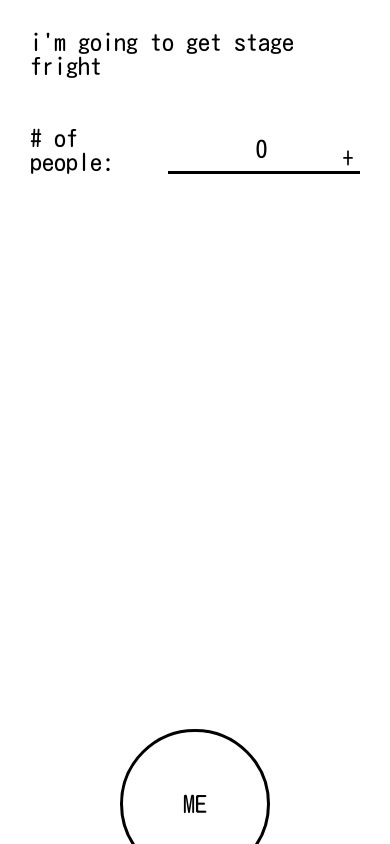
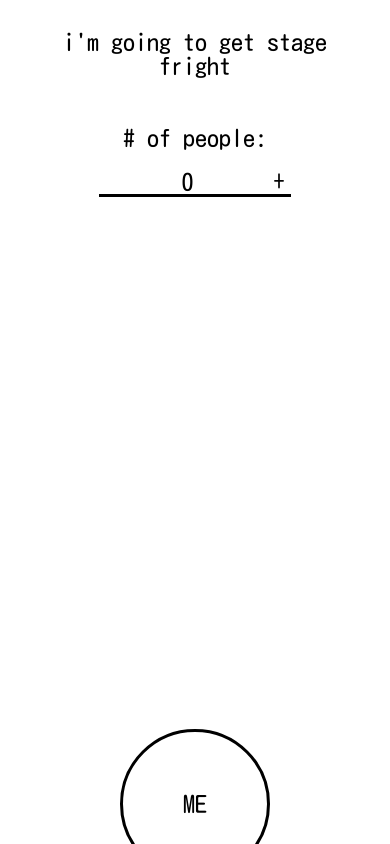
Before and after one commit to skinsshark/imscared, a React (Create React App) app: page / in a window 390 px wide. Built offline with nearby package versions, Linux system fonts and the light colour scheme.

Commit message:
add images and mobile styles

```diff
--- a/src/App.css
+++ b/src/App.css
@@ -23,6 +23,7 @@ header .options {
 @media only screen and (max-width: 992px) {
   header {
     flex-direction: column;
+    align-items: center;
     gap: 48px;
   }
 }
@@ -34,12 +35,14 @@ header .options {
 }
 
 button {
+  color: #000;
   position: absolute;
   outline: none;
   border: none;
   background: #fff;
   cursor: pointer;
   bottom: 3px;
+  user-select: none;
 }
 
 button:last-child {
@@ -54,6 +57,17 @@ input {
   border-radius: 0;
   text-align: center;
   padding-left: 12px;
+}
+
+@media only screen and (max-width: 992px) {
+  .input-wrapper {
+    flex-direction: column;
+    gap: 20px;
+  }
+
+  input {
+    padding: 0;
+  }
 }
 
 .me,
@@ -91,16 +105,33 @@ input {
 .crowd {
   display: flex;
   flex-wrap: wrap;
-  gap: 8px;
+  gap: 16px;
   justify-content: center;
   align-items: center;
   align-self: center;
   width: 80%;
+  user-select: none;
+}
+
+.crowd img {
+  height: 160px;
+}
+
+.crowd .person {
+  height: 40px;
 }
 
 @media only screen and (max-width: 992px) {
   .crowd {
     width: 100%;
-    gap: 0;
+    gap: 8px;
+  }
+
+  .crowd img {
+    height: 120px;
+  }
+
+  .crowd .person {
+    height: 60px;
   }
 }
--- a/src/App.tsx
+++ b/src/App.tsx
@@ -6,7 +6,14 @@ const Crowd = ({ numOfPeople }: { numOfPeople: number }) => {
   return (
     <div className="crowd">
       {people.map((_, i) => (
-        <h3 key={i}>{Math.random() < 0.5 ? '🧍‍♀️' : '🧍'}</h3>
+        // <h3 key={i}>{Math.random() < 0.5 ? '🧍‍♀️' : '🧍'}</h3>
+        <div className="person" key={`person-${i}`}>
+          <img
+            draggable="false"
+            src={Math.random() < 0.5 ? '/person.png' : '/person2.png'}
+            alt="person"
+          />
+        </div>
       ))}
     </div>
   );
--- a/src/index.css
+++ b/src/index.css
@@ -25,6 +25,10 @@ h3 {
 }
 
 @media only screen and (max-width: 992px) {
+  * {
+    text-align: center;
+  }
+
   h1,
   h3,
   p,
```
Also changed, not shown: public/person.png (added), public/person2.png (added).
